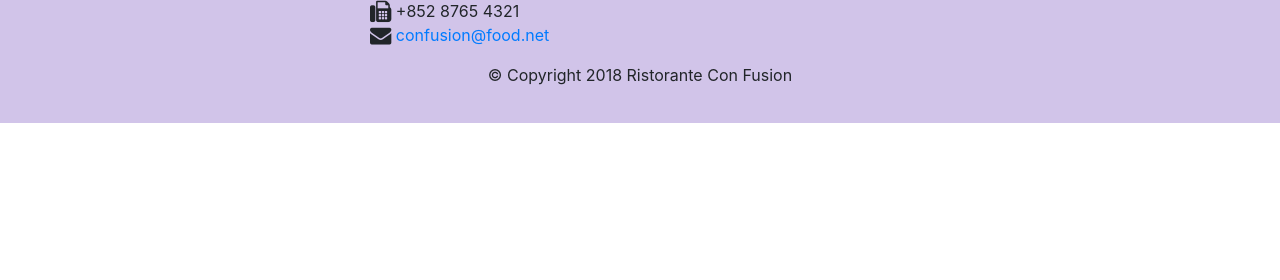
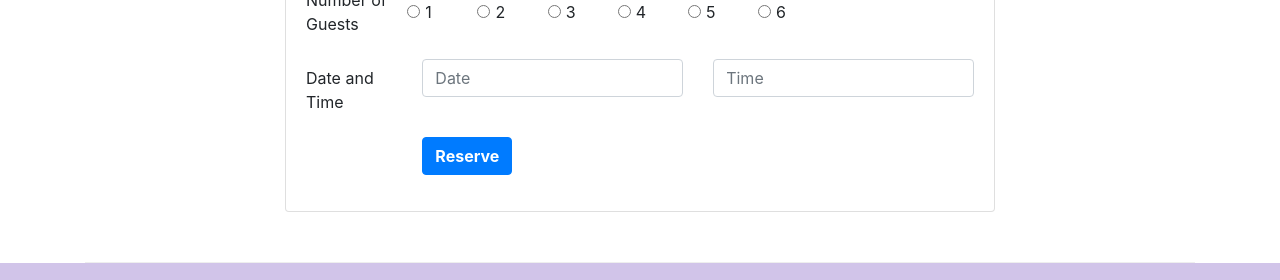
Before and after one commit to hmswrth/BootStrap4, a website: page index.html in a window 1280 px wide. Shown: the part 1683-1963 px from the top of the page. Before the commit the page ends 1806 px from the top, so only its background shows below. Drawn offline with nearby package versions, Linux system fonts and the light colour scheme.

Commit message:
badges,forms,cards,button links

```diff
--- a/index.html
+++ b/index.html
@@ -45,8 +45,11 @@
                     <p>We take inspiration from the World's best cuisines, and create a unique fusion experience. Our
                         lipsmacking creations will tickle your culinary senses!</p>
                 </div>
-                <div class="col-12 col-sm align-self-center">
+                <div class="col-12 col-sm-3 align-self-center">
                     <img src="img/logo.png" class="img-fluid">
+                </div>
+                <div class="col-12 col-sm-3 align-self-center">
+                    <a class="btn btn-dark btn-sm btn-block" href="#reserve_card" role="button">Reserve Table</a>
                 </div>
             </div>
         </div>
@@ -61,7 +64,8 @@
                 <div class="media">
                     <img class="d-flex mr-3 img-thumbnail align-self-center" src="img/uthappizza.png" alt="uthappizza">
                     <div class="media-body">
-                        <h2 class="mt-0">Uthappizza <span class="badge badge-danger">HOT</span> <span class="badge badge-pill badge-secondary">$4.99</span></h2>
+                        <h2 class="mt-0">Uthappizza <span class="badge badge-danger">HOT</span> <span
+                                class="badge badge-pill badge-secondary">$4.99</span></h2>
                         <p class="d-none d-sm-block">A unique combination of Indian Uthappam (pancake) and Italian
                             pizza, topped with Cerignola
                             olives,
@@ -80,7 +84,7 @@
             <div class="col col-sm order-sm-last col-md">
                 <div class="media">
                     <div class="media-body">
-                        <h2 class="mt-0">Weekend Grand Buffet</h2>
+                        <h2 class="mt-0">Weekend Grand Buffet<span class="badge badge-danger">NEW</span></h2>
                         <p class="d-none d-sm-block">Featuring mouthwatering combinations with a choice of five
                             different
                             salads, six enticing appetizers,
@@ -113,6 +117,77 @@
                 </div>
             </div>
         </div>
+        <div class="row row-content align-items-center">
+            <div class="col-12 col-sm-8 offset-sm-2">
+                <div class="card" id="reserve_card">
+                    <h3 class=" card-header bg-warning text-white"><strong>Reserve a Table</strong></h3>
+                    <div class="card-body">
+                        <form id="form">
+                            <div class="form-group row">
+                                <label for="Num.Guests" class="col-form-label col-12 col-sm-2">Number of Guests</label>
+
+                                <div class="col col-sm-1 offset-xs-2 form-check form-check-inline">
+                                    <input type="radio" class="form-check-input" id="option1" name="no.of.guests"
+                                        value="option1">
+                                    <label for="option1" class="form-check-label">1</label>
+                                </div>
+
+                                <div class="col col-sm-1 form-check form-check-inline">
+                                    <input type="radio" class="form-check-input" id="option2" name="no.of.guests"
+                                        value="option2">
+                                    <label for="option2" class="form-check-label">2</label>
+                                </div>
+
+                                <div class="col col-sm-1 form-check form-check-inline">
+                                    <input type="radio" class="form-check-input" id="option3" name="no.of.guests"
+                                        value="option3">
+                                    <label for="option3" class="form-check-label">3</label>
+                                </div>
+
+                                <div class="col col-sm-1 form-check form-check-inline">
+                                    <input type="radio" class="form-check-input" id="option4" name="no.of.guests"
+                                        value="option4">
+                                    <label for="option4" class="form-check-label">4</label>
+                                </div>
+
+                                <div class="col col-sm-1 form-check form-check-inline">
+                                    <input type="radio" class="form-check-input" id="option5" name="no.of.guests"
+                                        value="option5">
+                                    <label for="option5" class="form-check-label">5</label>
+                                </div>
+
+                                <div class="col col-sm-1 form-check form-check-inline">
+                                    <input type="radio" class="form-check-input" id="option6" name="no.of.guests"
+                                        value="option6">
+                                    <label for="option6" class="form-check-label">6</label>
+                                </div>
+
+                            </div>
+                            <div class="form-group row">
+                                <label for="date&time" class="col-form-label col-12 col-sm-2" id="dateandtime"
+                                    name="dateandtime">Date and Time</label>
+                                <div class="col-12 col-sm-5">
+                                    <input type="text" class="form-control" id="date" name="date" placeholder="Date">
+                                </div>
+                                <div class="col-12 col-sm-5">
+                                    <input type="text" class="form-control" id="time" name="time" placeholder="Time">
+                                </div>
+
+                            </div>
+                            <div class="form-group row">
+                                <div class="offset-sm-2 col-sm-10">
+                                    <button type="submit" class="btn btn-primary"><strong>Reserve</strong></button>
+                                </div>
+                            </div>
+                        </form>
+
+                    </div>
+
+
+                </div>
+            </div>
+        </div>
+    </div>
     </div>
 
     <footer class="footer">
```
